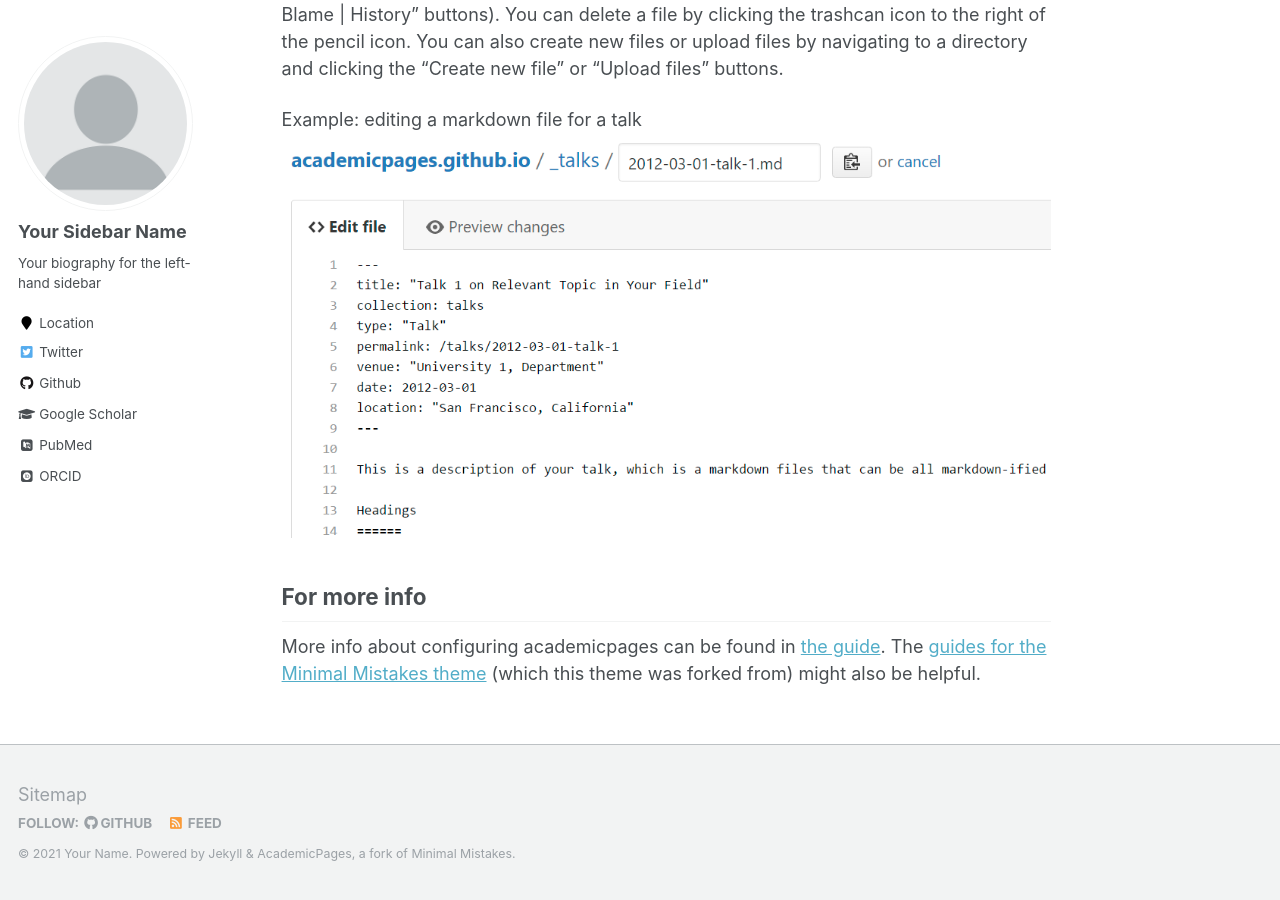
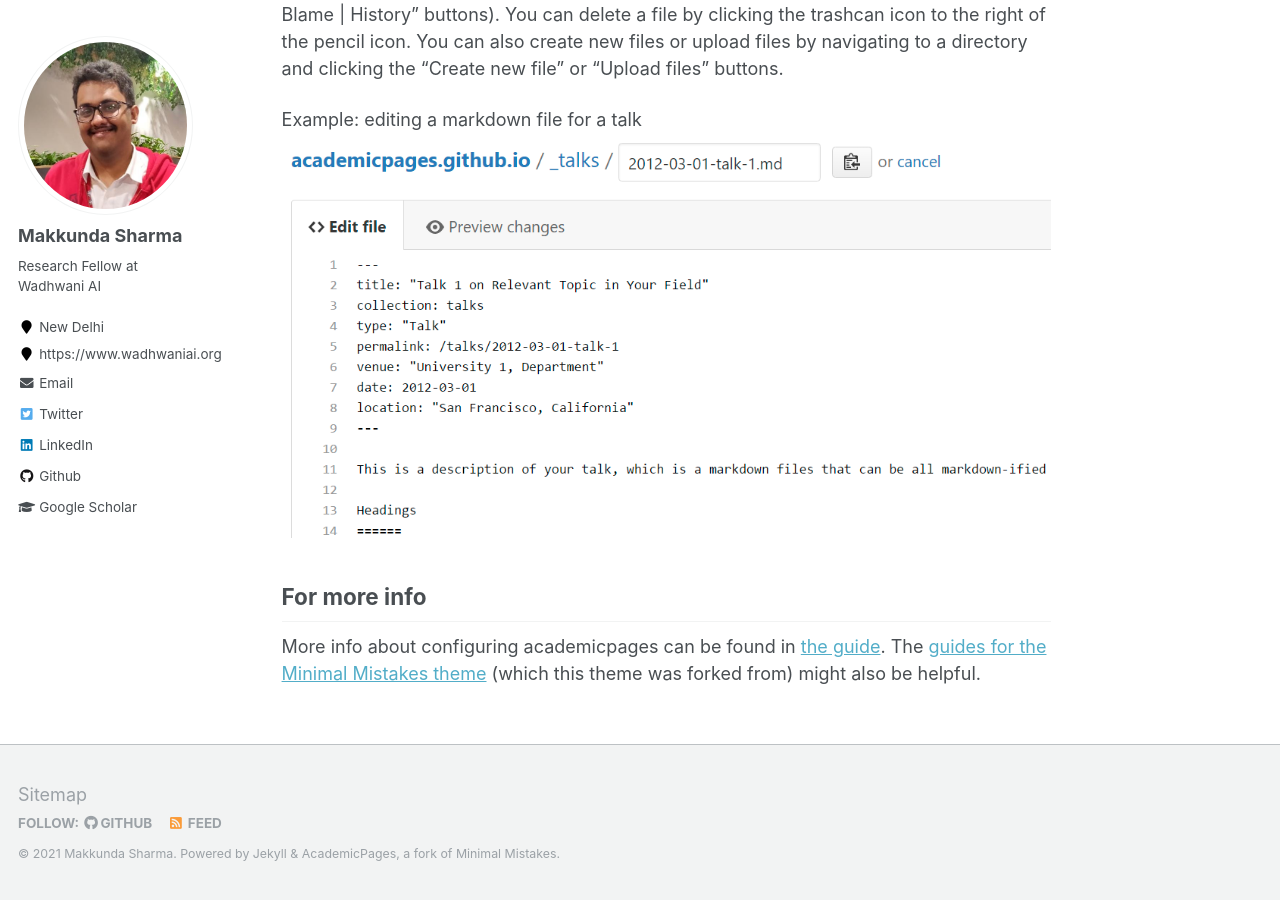
Before and after one commit to makkunda/makkunda.github.io, a Jekyll site: the page built from _pages/about.md, in a window 1280 px wide and 900 px high, scrolled down 2463 px. Built offline with Jekyll 4.4.1, drawn with Linux system fonts in a browser that asks for light colours; some web fonts are replaced; some of the changed text lies outside the part shown.

Commit message:
first changes

```diff
--- a/_config.yml
+++ b/_config.yml
@@ -7,13 +7,13 @@
 
 # Site Settings
 locale                   : "en-US"
-title                    : "Your Name / Site Title"
+title                    : "Makkunda Sharma"
 title_separator          : "-"
-name                     : &name "Your Name"
-description              : &description "personal description"
-url                      : https://academicpages.github.io # the base hostname & protocol for your site e.g. "https://mmistakes.github.io"
+name                     : &name "Makkunda Sharma"
+description              : &description " "
+url                      : https://makkunda.github.io # the base hostname & protocol for your site e.g. "https://mmistakes.github.io"
 baseurl                  : "" # the subpath of your site, e.g. "/blog"
-repository               : "academicpages/academicpages.github.io"
+repository               : "makkunda/makkunda.github.io"
 teaser                   :  # filename of teaser fallback teaser image placed in /images/, .e.g. "500x300.png"
 breadcrumbs              : false # true, false (default)
 words_per_minute         : 160
@@ -49,46 +49,46 @@ staticman:
 atom_feed:
   path                   : # blank (default) uses feed.xml
 
-# SEO Related
-google_site_verification :
-bing_site_verification   :
-alexa_site_verification  :
-yandex_site_verification :
+# # SEO Related
+# google_site_verification :
+# bing_site_verification   :
+# alexa_site_verification  :
+# yandex_site_verification :
 
-# Social Sharing
-twitter:
-  username               : &twitter
-facebook:
-  username               :
-  app_id                 :
-  publisher              :
-og_image                 :  # Open Graph/Twitter default site image
-# For specifying social profiles
-# - https://developers.google.com/structured-data/customize/social-profiles
-social:
-  type                   : # Person or Organization (defaults to Person)
-  name                   : # If the user or organization name differs from the site's name
-  links: # An array of links to social media profiles
+# # Social Sharing
+# twitter:
+#   username               : @MakkundaSharma
+# facebook:
+#   username               :
+#   app_id                 :
+#   publisher              :
+# og_image                 :  # Open Graph/Twitter default site image
+# # For specifying social profiles
+# # - https://developers.google.com/structured-data/customize/social-profiles
+# social:
+#   type                   : # Person or Organization (defaults to Person)
+#   name                   : # If the user or organization name differs from the site's name
+#   links: # An array of links to social media profiles
 
 
-# Analytics
-analytics:
-  provider               :  "google-universal" # false (default), "google", "google-universal", "custom"
-  google:
-    tracking_id          :
+# # Analytics
+# analytics:
+#   provider               :  "google-universal" # false (default), "google", "google-universal", "custom"
+#   google:
+#     tracking_id          :
 
 
 # Site Author
 author:
-  name             : "Your Sidebar Name"
-  avatar           : "profile.png"
-  bio              : "Your biography for the left-hand sidebar"
-  location         : "Location"
-  employer         :
-  pubmed           : "https://www.ncbi.nlm.nih.gov/pubmed/?term=john+snow"
-  googlescholar    : "http://yourfullgooglescholarurl.com"
-  email            :
-  researchgate     :  # example: "https://www.researchgate.net/profile/yourprofile"
+  name             : "Makkunda Sharma"
+  avatar           : "Makkunda_photo.jpeg"
+  bio              : "Research Fellow at Wadhwani AI"
+  location         : "New Delhi"
+  employer         : "https://www.wadhwaniai.org"
+  pubmed           :
+  googlescholar    : "https://scholar.google.com/citations?user=M_a8AH4AAAAJ&hl=en"
+  email            : "makkundasharma@gmail.com"
+  researchgate     :
   uri              :
   bitbucket        :
   codepen          :
@@ -96,20 +96,20 @@ author:
   flickr           :
   facebook         :
   foursquare       :
-  github           : "academicpages"
+  github           : "makkunda"
   google_plus      :
   keybase          :
   instagram        :
-  impactstory      : #"https://profiles.impactstory.org/u/xxxx-xxxx-xxxx-xxxx"
+  impactstory      :
   lastfm           :
-  linkedin         :
-  orcid            : "http://orcid.org/yourorcidurl"
+  linkedin         : "https://www.linkedin.com/in/makkunda-sharma-23960814a/"
+  orcid            :
   pinterest        :
   soundcloud       :
-  stackoverflow    : # http://stackoverflow.com/users/123456/username
+  stackoverflow    :
   steam            :
   tumblr           :
-  twitter          : "replacethistwitterhandle"
+  twitter          : "MakkundaSharma"
   vine             :
   weibo            :
   xing             :
```
Also changed, not shown: images/Makkunda_photo.jpeg (added), 1 other file.
